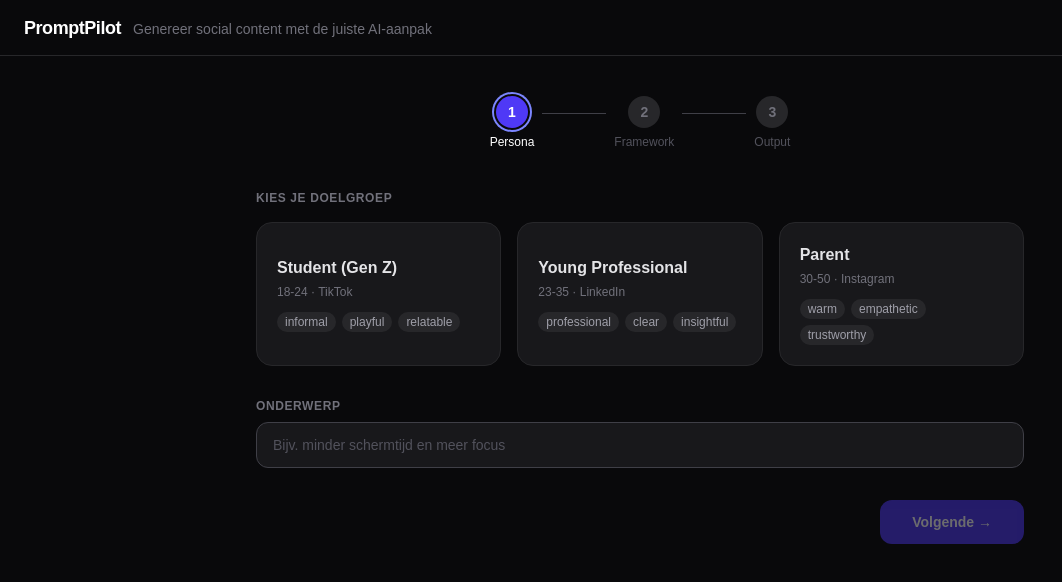
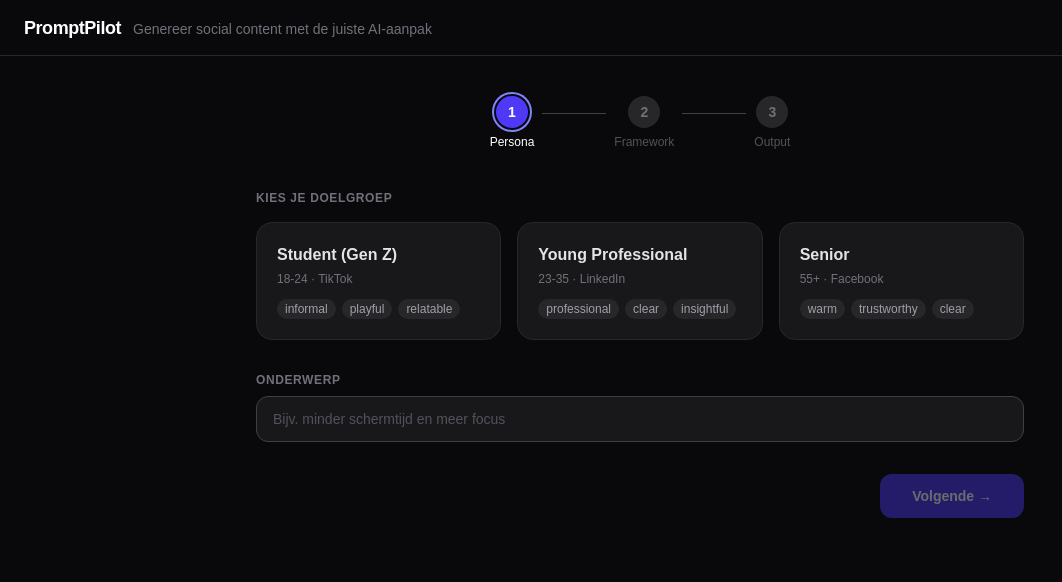
Before and after one commit to jaydenroeper/promptpilot, a Next.js app: page / in a window 1280 px wide. Shown: the top 582 px of the page, without its empty margins (0-1062 px from the left). Built offline with nearby package versions, Linux system fonts and the light colour scheme.

Commit message:
Replace "Parent" persona with "Senior" persona: update specs, personas data, type definitions, and product documentation.

```diff
--- a/data/personas.ts
+++ b/data/personas.ts
@@ -34,19 +34,19 @@ export const personas: Persona[] = [
     },
   },
   {
-    id: 'parent',
-    name: 'Parent',
-    age_range: '30-50',
-    platform_primary: 'Instagram',
-    platform_secondary: 'Facebook',
-    tone: ['warm', 'empathetic', 'trustworthy', 'calm'],
-    pain_points: ['screen time children', 'lack of balance', 'family disconnect'],
-    motivations: ['healthy habits', 'quality time', 'family wellbeing'],
+    id: 'senior',
+    name: 'Senior',
+    age_range: '55+',
+    platform_primary: 'Facebook',
+    platform_secondary: 'WhatsApp',
+    tone: ['warm', 'trustworthy', 'clear', 'calm'],
+    pain_points: ['digital overwhelm', 'too much screen time', 'social isolation'],
+    motivations: ['staying connected', 'simplicity', 'health and wellbeing'],
     content_rules: {
       sentence_length: 'medium',
       style: 'storytelling',
       language: 'accessible',
-      avoid: ['judgmental tone', 'technical jargon'],
+      avoid: ['technical jargon', 'slang'],
     },
   },
 ]
--- a/types/index.ts
+++ b/types/index.ts
@@ -1,4 +1,4 @@
-export type PersonaId = 'student' | 'young_professional' | 'parent'
+export type PersonaId = 'student' | 'young_professional' | 'senior'
 export type FrameworkId =
   | 'core'
   | 'create'
```
Also changed, not shown: .ai/product.md, .ai/specs/wizard-flow/requirements.md.
